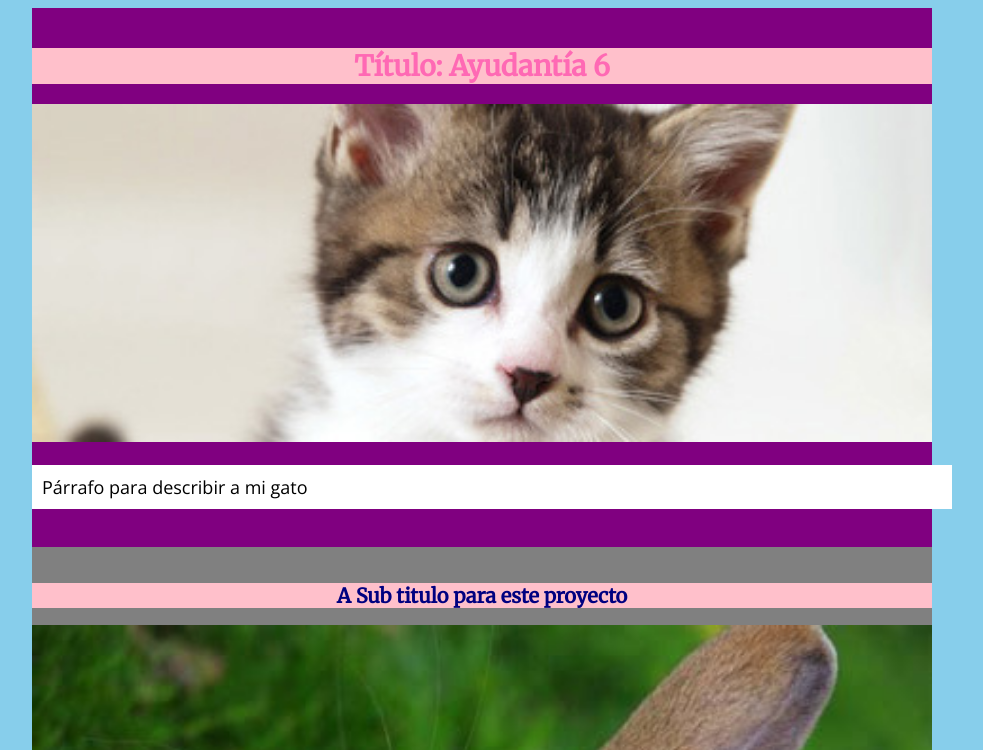
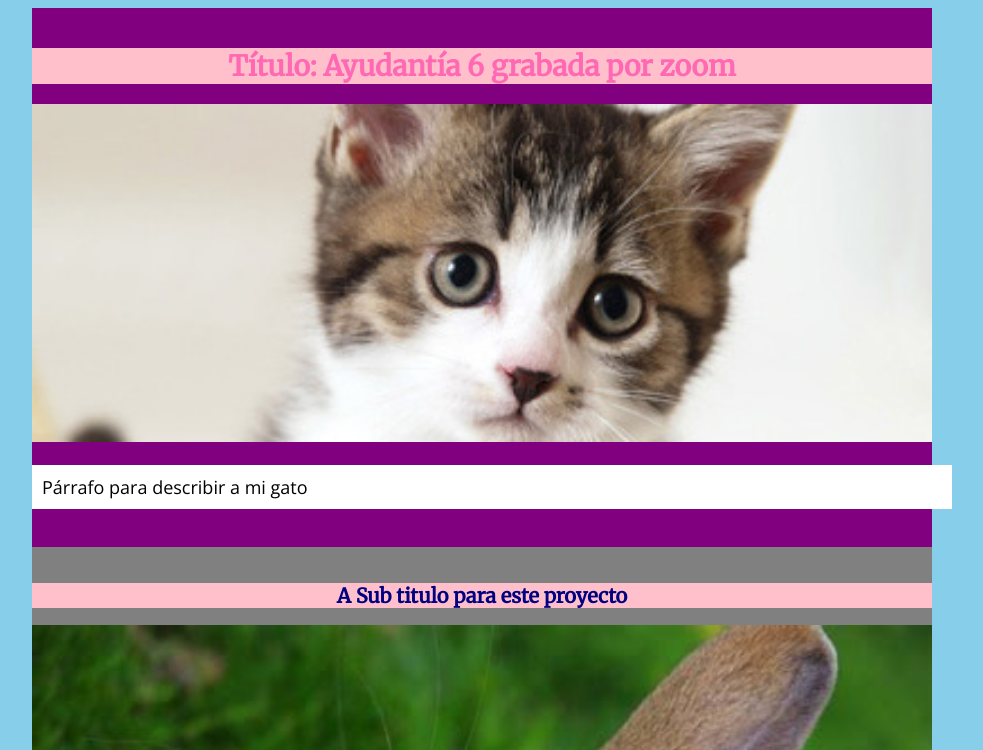
Before and after one commit to mntngr/m02-g07, a plain HTML site: page index.html in a window 1280 px wide. Shown: the top 750 px of the page, without its empty margins (158-1141 px from the left). Drawn offline with nearby package versions, Linux system fonts and the light colour scheme.

Commit message:
cambie el titulo del index

```diff
--- a/index.html
+++ b/index.html
@@ -17,7 +17,7 @@
 
 
 	<div id="introduccion">
-		<h1>Título: Ayudantía 6</h1>
+		<h1>Título: Ayudantía 6 grabada por zoom</h1>
 		<img src="img/imagen01.jpg">
 		<p>Párrafo para describir a mi gato</p>
 	</div>
```
